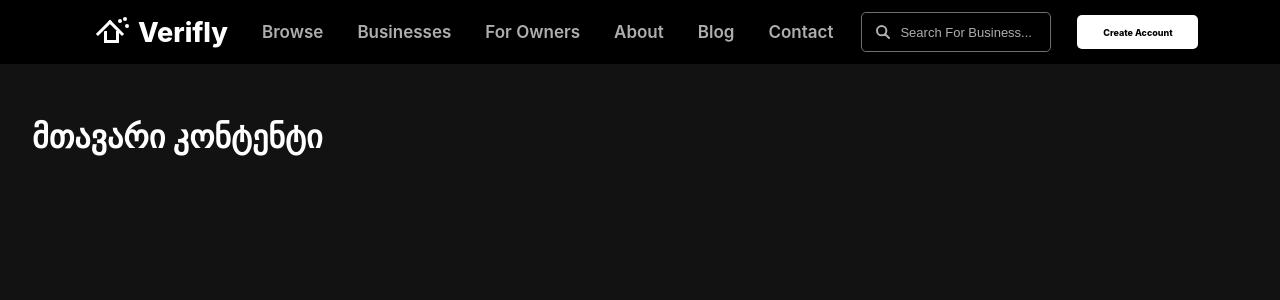
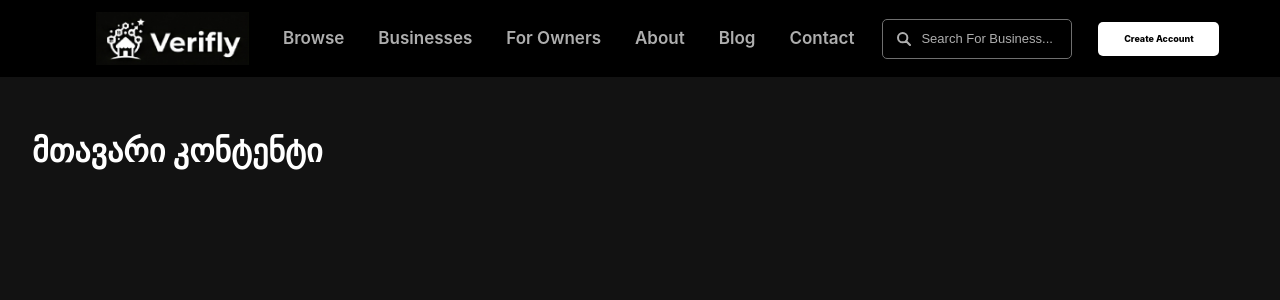
Before and after one commit to SoftwareMatrix/Verifly-frontend, a React app in the folder frontend/: page / in a window 1280 px wide. Shown: the top 300 px of the page. Built offline with nearby package versions, Linux system fonts and the light colour scheme; the HTML template or start-up script is replaced by a standard one.

Commit message:
change verifly icon

```diff
--- a/frontend/src/components/Navbar.jsx
+++ b/frontend/src/components/Navbar.jsx
@@ -1,28 +1,29 @@
 import SearchBar from "./SearchBar";
 import "../styles/Navbar.css";
+import veriflyLogo from "../assets/logo1.png";
 
 const Navbar = () => {
-  const navLinks = ["Browse", "Businesses", "For Owners", "About", "Blog", "Contact"];
+  const navLinks = [
+    "Browse",
+    "Businesses",
+    "For Owners",
+    "About",
+    "Blog",
+    "Contact",
+  ];
 
   const handleSearch = (term) => {
     void term;
   };
 
   return (
-    <nav className="navbar">
-      <a href="/" className="navbar-logo" aria-label="Verifly home">
-        <span className="navbar-logo-mark" aria-hidden="true">
-          <span className="navbar-logo-roof" />
-          <span className="navbar-logo-house" />
-          <span className="navbar-logo-dot navbar-logo-dot-one" />
-          <span className="navbar-logo-dot navbar-logo-dot-two" />
-          <span className="navbar-logo-dot navbar-logo-dot-three" />
-        </span>
-        <span>Verifly</span>
+    <nav class="navbar">
+      <a href="/" class="navbar-logo" aria-label="Verifly home">
+        <img src={veriflyLogo} alt="Verifly" class="navbar-logo-image" />
       </a>
 
-      <div className="navbar-content">
-        <div className="navbar-links" aria-label="Primary navigation">
+      <div class="navbar-content">
+        <div class="navbar-links" aria-label="Primary navigation">
           {navLinks.map((link) => (
             <a href={`#${link.toLowerCase().replaceAll(" ", "-")}`} key={link}>
               {link}
@@ -30,9 +31,9 @@ const Navbar = () => {
           ))}
         </div>
 
-        <div className="navbar-actions">
+        <div class="navbar-actions">
           <SearchBar onSearch={handleSearch} />
-          <a className="navbar-create-link" href="#create-account">
+          <a class="navbar-create-link" href="#create-account">
             Create Account
           </a>
         </div>
--- a/frontend/src/styles/Navbar.css
+++ b/frontend/src/styles/Navbar.css
@@ -14,72 +14,15 @@
 .navbar-logo {
   display: inline-flex;
   align-items: center;
-  gap: 10px;
   flex: 0 0 auto;
-  color: #ffffff;
-  font-size: 27px;
-  font-weight: 800;
-  line-height: 1;
   text-decoration: none;
-  letter-spacing: 0;
 }
 
-.navbar-logo-mark {
-  position: relative;
-  display: inline-block;
-  width: 32px;
-  height: 30px;
+.navbar-logo-image {
+  display: block;
+  width: 153px;
+  height: auto;
 }
-
-.navbar-logo-roof,
-.navbar-logo-house,
-.navbar-logo-dot {
-  position: absolute;
-  display: block;
-}
-
-.navbar-logo-roof {
-  left: 4px;
-  top: 7px;
-  width: 20px;
-  height: 20px;
-  border-left: 3px solid #ffffff;
-  border-top: 3px solid #ffffff;
-  transform: rotate(45deg);
-}
-
-.navbar-logo-house {
-  left: 8px;
-  top: 14px;
-  width: 15px;
-  height: 12px;
-  border: 3px solid #ffffff;
-  border-top: 0;
-  border-radius: 1px;
-}
-
-.navbar-logo-dot {
-  width: 4px;
-  height: 4px;
-  background: #ffffff;
-  border-radius: 999px;
-}
-
-.navbar-logo-dot-one {
-  left: 22px;
-  top: 2px;
-}
-
-.navbar-logo-dot-two {
-  left: 27px;
-  top: 0;
-}
-
-.navbar-logo-dot-three {
-  left: 29px;
-  top: 7px;
-}
-
 .navbar-content {
   display: flex;
   align-items: center;
```
Also changed, not shown: frontend/src/assets/logo1.png (added).
